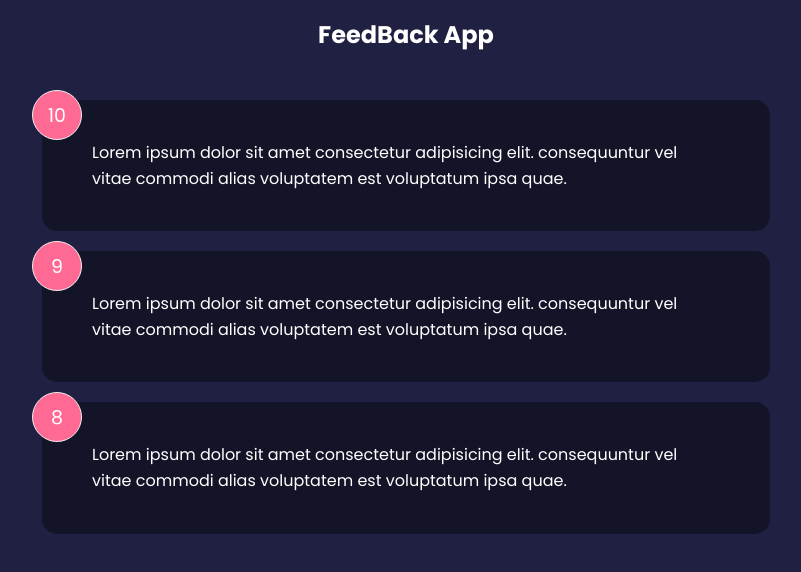
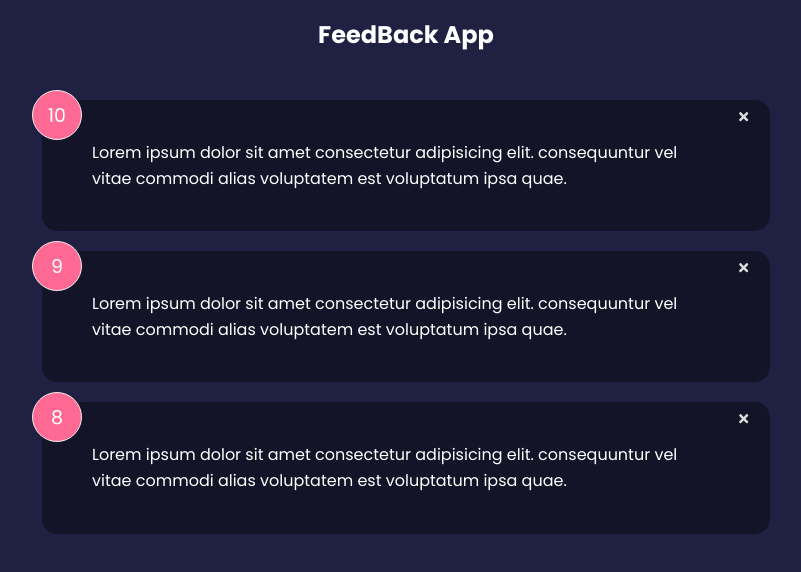
Before and after one commit to bhattpawan/feedback-app, a React (Create React App) app: page / in a window 1280 px wide. Shown: the top 572 px of the page, without its empty margins (234-1035 px from the left). Built offline with nearby package versions, Linux system fonts and the light colour scheme; the HTML template or start-up script is replaced by a standard one.

Commit message:
Delete functionality

```diff
--- a/package.json
+++ b/package.json
@@ -8,6 +8,7 @@
     "@testing-library/user-event": "^13.5.0",
     "react": "^18.1.0",
     "react-dom": "^18.1.0",
+    "react-icons": "^4.3.1",
     "react-scripts": "5.0.1",
     "web-vitals": "^2.1.4"
   },
--- a/src/App.js
+++ b/src/App.js
@@ -6,11 +6,18 @@ import FeedbackData from './Data/FeedbackData';
 function App() {
   const [feedback, setFeedback] = useState(FeedbackData);
 
+  const handleDelete = (itemId) => {
+    const updated = feedback.filter((item) => {
+      return item.id !== itemId;
+    });
+    setFeedback(updated);
+  };
+
   return (
     <>
       <Header headerText='FeedBack App' />
       <div className='container'>
-        <FeedbackList feedback={feedback} />
+        <FeedbackList feedback={feedback} handleDelete={handleDelete} />
       </div>
     </>
   );
--- a/src/Components/FeedbackItem.jsx
+++ b/src/Components/FeedbackItem.jsx
@@ -1,9 +1,13 @@
 import Card from './Shared/Card';
+import { FaTimes } from 'react-icons/fa';
 
-const FeedbackItem = ({ item }) => {
+const FeedbackItem = ({ item, handleDelete }) => {
   return (
     <Card>
       <div className='num-display'>{item.rating}</div>
+      <button onClick={() => handleDelete(item.id)} className='close'>
+        <FaTimes color='#ddd' />
+      </button>
       <div className='text-display'>{item.text}</div>
     </Card>
   );
--- a/src/Components/FeedbackList.jsx
+++ b/src/Components/FeedbackList.jsx
@@ -1,6 +1,7 @@
+import PropTypes from 'prop-types';
 import FeedbackItem from './FeedbackItem';
 
-const FeedbackList = ({ feedback }) => {
+const FeedbackList = ({ feedback, handleDelete }) => {
   if (!feedback || feedback.length === 0) {
     return <p>!! No feedbacks yet !!</p>;
   }
@@ -8,10 +9,20 @@ const FeedbackList = ({ feedback }) => {
   return (
     <div className='feedback-list'>
       {feedback.map((item) => (
-        <FeedbackItem key={item.id} item={item} />
+        <FeedbackItem key={item.id} item={item} handleDelete={handleDelete} />
       ))}
     </div>
   );
 };
 
+FeedbackList.defaultProps = {
+  feeedback: PropTypes.arrayOf(
+    PropTypes.shape({
+      id: PropTypes.number.isRequired,
+      text: PropTypes.string.isRequired,
+      rating: PropTypes.number.isRequired,
+    })
+  ),
+};
+
 export default FeedbackList;
--- a/src/Components/Shared/Card.jsx
+++ b/src/Components/Shared/Card.jsx
@@ -9,7 +9,7 @@ Card.defaultProps = {
 };
 
 Card.propTypes = {
-  children: PropTypes.node,
+  children: PropTypes.node.isRequired,
 };
 
 export default Card;
```
Also changed, not shown: 1 other file (tests, documents, lock files or other folders).
